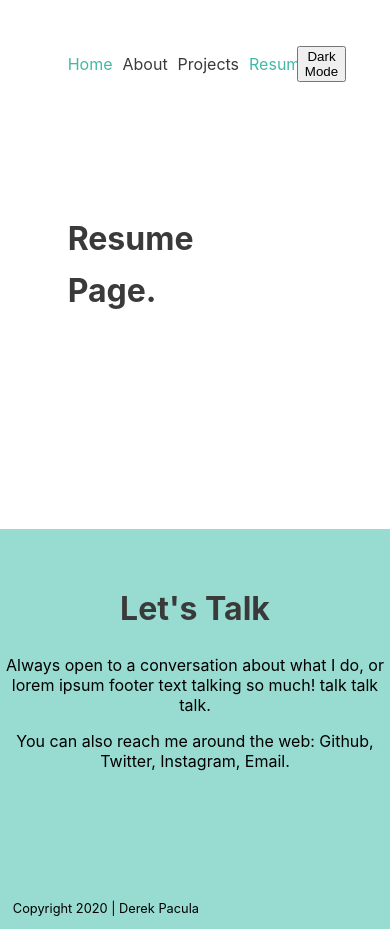
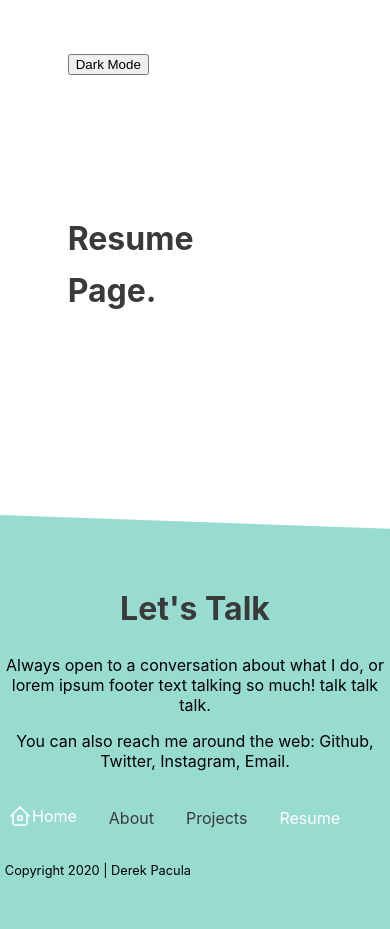
Before and after one commit to dpacula/pacula.dev, a React (Create React App) app: page /resume in a window 390 px wide. Built offline with nearby package versions, Linux system fonts and the light colour scheme.

Commit message:
mobile nav

```diff
--- a/src/components/footer.jsx
+++ b/src/components/footer.jsx
@@ -1,4 +1,5 @@
 import React from 'react';
+import { NavLink } from 'react-router-dom'
 
 const year = new Date().getFullYear()
 
@@ -13,6 +14,20 @@ function Footer() {
     <div class="copyright">
       <p>Copyright {year} | Derek Pacula</p>
     </div>
+    <nav>
+      <NavLink activeClassName='is-active' to="/">
+        <svg xmlns="http://www.w3.org/2000/svg" class="icon icon-tabler icon-tabler-home-2" width="24" height="24" viewBox="0 0 24 24" stroke-width="1.5" fill="none" stroke-linecap="round" stroke-linejoin="round">
+          <path stroke="none" d="M0 0h24v24H0z"/>
+          <polyline points="5 12 3 12 12 3 21 12 19 12" />
+          <path d="M5 12v7a2 2 0 0 0 2 2h10a2 2 0 0 0 2 -2v-7" />
+          <rect x="10" y="12" width="4" height="4" />
+        </svg>
+        Home
+      </NavLink>
+      <NavLink activeClassName='is-active' to="/about">About</NavLink>
+      <NavLink activeClassName='is-active' to="/projects">Projects</NavLink>
+      <NavLink activeClassName='is-active' to="/resume">Resume</NavLink>
+    </nav>
   </footer>
   );
 }
--- a/src/components/navigation.jsx
+++ b/src/components/navigation.jsx
@@ -6,7 +6,15 @@ function Navigation() {
   return (
   <header>
     <nav>
-      <NavLink activeClassName='is-active' to="/">Home</NavLink>
+      <NavLink activeClassName='is-active' to="/" exact={true}>
+      <svg xmlns="http://www.w3.org/2000/svg" class="icon icon-tabler icon-tabler-home-2" width="24" height="24" viewBox="0 0 24 24" stroke-width="1.5" fill="none" stroke-linecap="round" stroke-linejoin="round">
+        <path stroke="none" d="M0 0h24v24H0z"/>
+        <polyline points="5 12 3 12 12 3 21 12 19 12" />
+        <path d="M5 12v7a2 2 0 0 0 2 2h10a2 2 0 0 0 2 -2v-7" />
+        <rect x="10" y="12" width="4" height="4" />
+      </svg>
+      Home
+      </NavLink>
       <NavLink activeClassName='is-active' to="/about">About</NavLink>
       <NavLink activeClassName='is-active' to="/projects">Projects</NavLink>
       <NavLink activeClassName='is-active' to="/resume">Resume</NavLink>
--- a/src/styles/main.scss
+++ b/src/styles/main.scss
@@ -33,6 +33,11 @@ $white-text: #fff;
 $primary:rgb(0, 132, 255);
 $bg-accent: #97DBD1;
 
+html {
+  margin: 0;
+  padding: 0;
+  width: 100%;
+}
 body {
   margin: 0;
   font-family: -apple-system, BlinkMacSystemFont, 'Segoe UI', 'Roboto', 'Oxygen',
@@ -40,6 +45,7 @@ body {
     sans-serif;
   -webkit-font-smoothing: antialiased;
   -moz-osx-font-smoothing: grayscale;
+  width: 100%;
 }
 
 body.dark-mode {
@@ -67,6 +73,38 @@ header {
   display: flex;
   align-items: center;
   height: 8rem;
+
+  nav {
+    width: 90%;
+
+    .is-active {
+      color: $accent;
+      svg {
+        stroke: $accent !important;
+      }
+    }
+
+    .icon {
+      stroke: $main;
+      vertical-align: bottom;
+      margin-right: .2rem;
+    }
+
+    @include respond-to('sm') {
+      display: none;
+    }
+  }
+
+  nav a {
+    margin-right: 24px;
+    text-decoration: none;
+    color: $main;
+
+    &:hover {
+      color: $accent;
+    }
+  }
+
 }
 
 h1 {
@@ -75,28 +113,12 @@ h1 {
   color: $main;
 }
 
-nav {
-  width: 90%;
-}
-
-nav a {
-  margin-right: 10px;
-  text-decoration: none;
-  color: $main;
-
-  &:hover {
-    color: $accent;
-  }
-}
-
 .justify-right {
   display: flex;
   justify-content: flex-end;
 }
 
-.is-active {
-  color: $accent;
-}
+
 
 .main-header {
   height: 20rem;
@@ -178,10 +200,39 @@ footer {
   height: 25em;
   background-color: $bg-accent;
   position: relative;
+  clear: both;
+  margin-right: -.5rem;
+  margin-left: -.5rem;
+
+  &:before,
+  &:after {
+    background: inherit;
+    content: '';
+    display: block;
+    height: 75%;
+    left: 0;
+    position: absolute;
+    right: 0;
+    z-index: -1;
+  }
+
+  &:before {
+    top: 0;
+    transform: skewY(2deg);
+    transform-origin: 100% 0;
+  }
+
+  &:after {
+    bottom: 0;
+    transform: skewY(0deg);
+    transform-origin: 100%;
+  }
 
   .f-container {
     text-align: center;
     padding-top: 2em;
+    margin-right: .5rem;
+    margin-left: .5rem;
     @include respond-to('lg') {
       max-width: 1280px;
     }
@@ -194,8 +245,54 @@ footer {
 
   .copyright {
     position: absolute;
-    bottom: 0em;
+    bottom: 3em;
     left: 1em;
     font-size: .8em;
   }
+
+  nav {
+    display: none;
+    overflow: hidden;
+    position: fixed;
+    bottom: 0;
+    width: 100%;
+    background-color: $bg-accent;
+
+    .icon {
+      stroke: $main;
+      margin-top: -2px;
+      margin-right: 0px;
+      margin-bottom: 2px;
+      margin-left: 0px;
+      vertical-align: middle;
+    }
+
+    .is-active {
+      color: $white-text;
+      svg {
+        stroke: $white-text !important;
+      }
+    }
+
+    @include respond-to('sm') {
+      -webkit-box-align: center;
+      align-items: center;
+      display: flex;
+      padding: 0;
+    }
+  }
+
+  nav a {
+    text-decoration: none;
+    color: $main;
+    float: left;
+    display: block;
+    text-align: center;
+    padding: 14px 16px;
+
+
+    &:hover {
+      color: $accent;
+    }
+  }
 }
```
